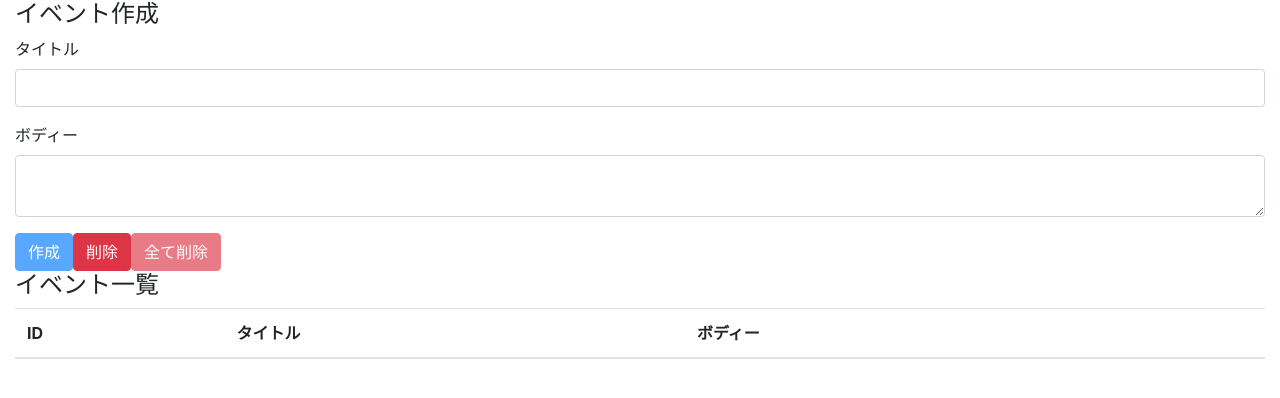
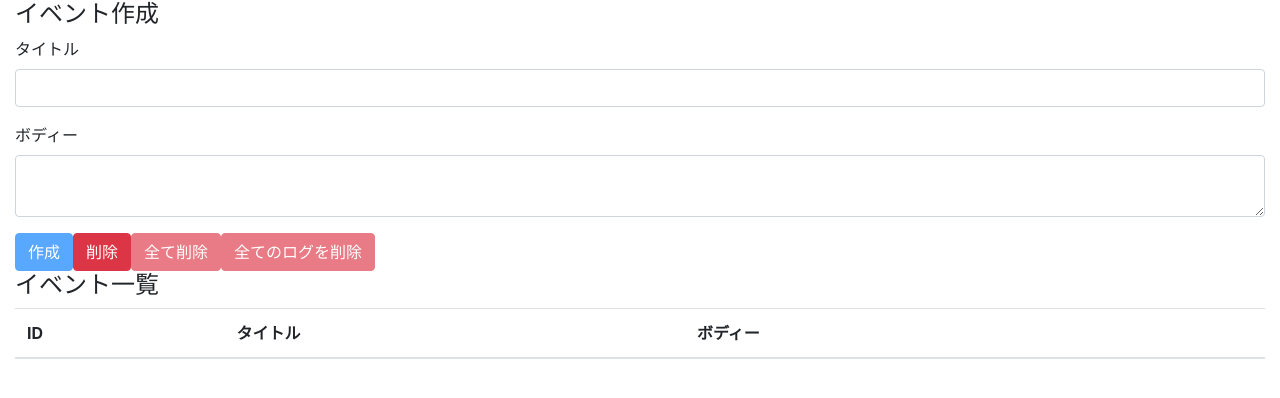
Before and after one commit to haru0121/react-hooks-101, a React (Create React App) app: page / in a window 1280 px wide. Shown: the top 398 px of the page. Built offline with nearby package versions, Linux system fonts and the light colour scheme.

Commit message:
delete all operation logs

```diff
--- a/src/components/EventForm.js
+++ b/src/components/EventForm.js
@@ -34,6 +34,16 @@
 	}
 
 	const unCreateble=title===''||body==='';
+
+  const deleteAllOperationLogs=e=>{
+    e.preventDefault();
+    const result=window.confirm("本当に削除しますか");
+    if(result){
+      dispatch({
+        type:DELETE_ALL_OPERATION_LOG
+      });
+    }
+  }
   return(<>
   <h4>イベント作成</h4>
 
@@ -51,6 +61,7 @@
   <button className="btn btn-primary" onClick={addEvent} disabled={unCreateble}>作成</button>
   <button className="btn btn-danger">削除</button>
   <button className="btn btn-danger" onClick={deleteAllEvents} disabled={state.events.length===0}>全て削除</button>
+  <button className="btn btn-danger" onClick={deleteAllOperationLogs} disabled={state.operationLogs.length===0}>全てのログを削除</button>
 </form>
   </>);
 }
```
